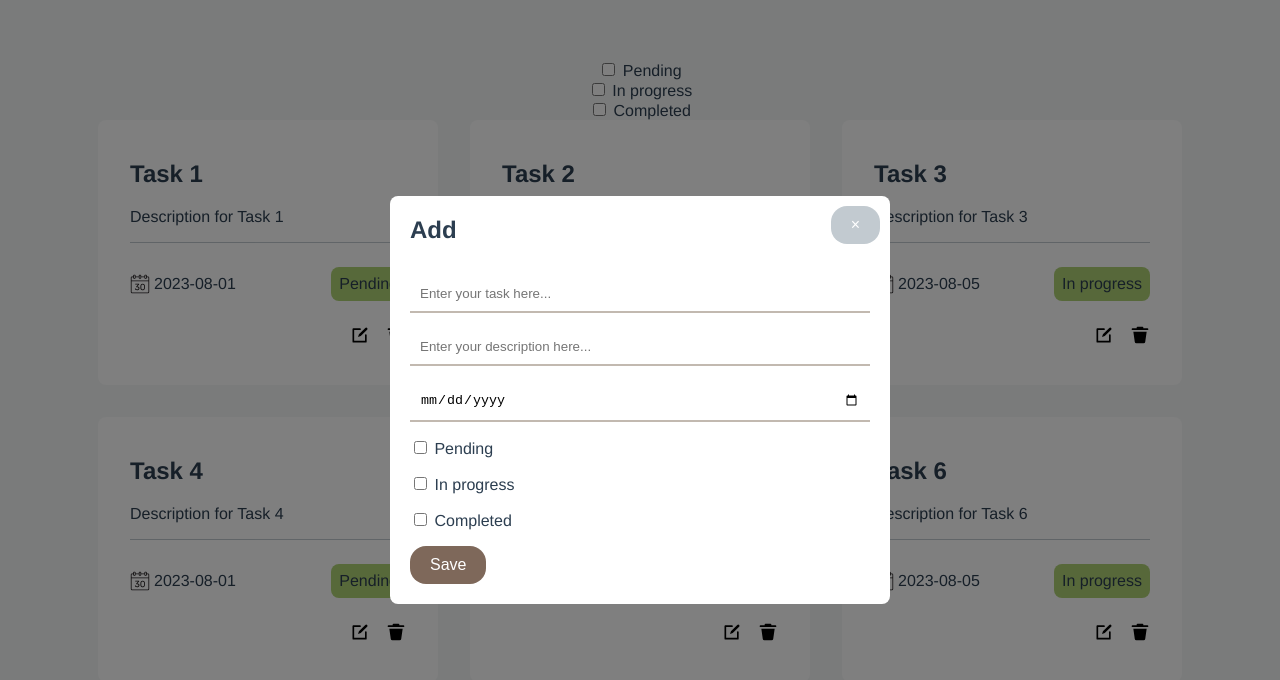
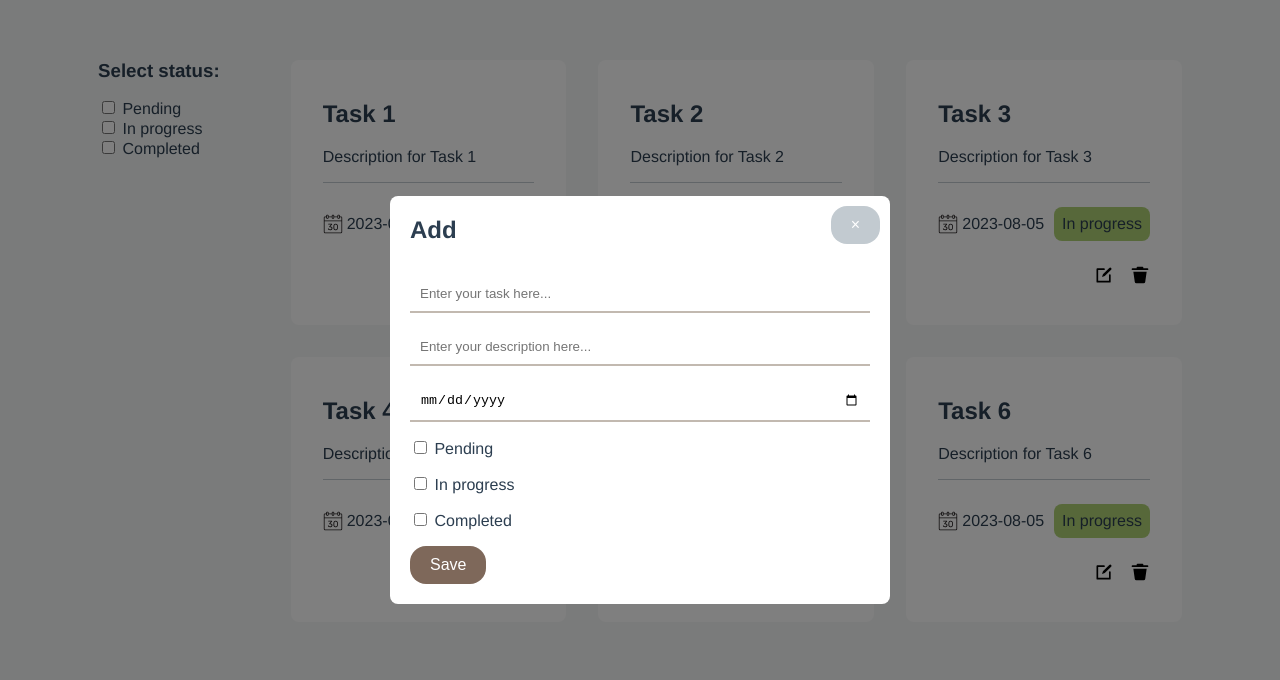
Before and after one commit to JAIOMP/Task-Manager, a Vue app: page / in a window 1280 px wide. Shown: the top 680 px of the page. Built offline with nearby package versions, Linux system fonts and the light colour scheme.

Commit message:
feat: add filters functionality and fix ui

```diff
--- a/src/components/TaskFilter.vue
+++ b/src/components/TaskFilter.vue
@@ -1,20 +1,44 @@
 <script setup lang="ts">
+import { ref, withDefaults, defineProps } from 'vue'
 import TaskStatus from './TaskStatus.vue'
+import Heading from './atoms/Heading.vue'
+
+interface Props {
+  setFilters: Function
+}
+
+const props = withDefaults(defineProps<Props>(), {
+  setFilters: () => {}
+})
+
+const filters = ref<string[]>([])
 
 function setFilter(event: Event) {
-  console.log(event)
+  const target = event.target as HTMLInputElement
+
+  if(target.checked) {
+    filters.value.push(target.value)
+    props.setFilters(filters.value)
+  }
 }
 
 </script>
 
 <template>
-  <TaskStatus
-    :isFilter="true"
-    :setFilter="setFilter"
-  />
+  <div class="todo__task-filter">
+    <Heading tag="h3">Select status: </Heading>
+    <TaskStatus
+      :isFilter="true"
+      :setFilter="setFilter"
+    />
+  </div>
 </template>
 
-
-<style>
-
+<style scoped>
+.todo__task-filter {
+  width: 176px;
+  display: flex;
+  flex-direction: column;
+  align-items: flex-start;
+}
 </style>
--- a/src/components/TaskList.vue
+++ b/src/components/TaskList.vue
@@ -1,51 +1,14 @@
 <script setup lang="ts">
-import { ref } from 'vue';
+import { Task } from '@/configs/types';
+import { withDefaults, defineProps } from 'vue'
 
-const tasks = ref<any[]>([
-    {
-      id: 1,
-      title: 'Task 1',
-      description: 'Description for Task 1',
-      dueDate: '2023-08-01',
-      status: 'Pending',
-    },
-    {
-      id: 2,
-      title: 'Task 2',
-      description: 'Description for Task 2',
-      dueDate: '2023-08-05',
-      status: 'Completed',
-    },
-    {
-      id: 3,
-      title: 'Task 3',
-      description: 'Description for Task 3',
-      dueDate: '2023-08-05',
-      status: 'In progress',
-    },
-    {
-      id: 4,
-      title: 'Task 4',
-      description: 'Description for Task 4',
-      dueDate: '2023-08-01',
-      status: 'Pending',
-    },
-    {
-      id: 5,
-      title: 'Task 5',
-      description: 'Description for Task 5',
-      dueDate: '2023-08-05',
-      status: 'Completed',
-    },
-    {
-      id: 6,
-      title: 'Task 6',
-      description: 'Description for Task 6',
-      dueDate: '2023-08-05',
-      status: 'In progress',
-    },
+interface Props {
+  tasks: Task[]
+}
 
-])
+withDefaults(defineProps<Props>(), {
+  tasks: () => []
+})
 
 </script>
 <template>
@@ -80,6 +43,7 @@ const tasks = ref<any[]>([
   display: grid;
   grid-template-columns: repeat(3, 1fr);
   gap: 32px;
+  width: 100%;
 }
 
 .todo__task-card {
--- a/src/components/TaskManager.vue
+++ b/src/components/TaskManager.vue
@@ -1,16 +1,87 @@
 <script setup lang="ts">
+import { computed, ref } from 'vue';
 import TaskList from './TaskList.vue';
 import TaskFilter from './TaskFilter.vue';
 import UpdateTask from './UpdateTask.vue'
+import { Status, Task } from '@/configs/types';
 
+const initTasks: Task[] = [
+    {
+      id: 1,
+      title: 'Task 1',
+      description: 'Description for Task 1',
+      dueDate: '2023-08-01',
+      status: 'Pending',
+    },
+    {
+      id: 2,
+      title: 'Task 2',
+      description: 'Description for Task 2',
+      dueDate: '2023-08-05',
+      status: 'Completed',
+    },
+    {
+      id: 3,
+      title: 'Task 3',
+      description: 'Description for Task 3',
+      dueDate: '2023-08-05',
+      status: 'In progress',
+    },
+    {
+      id: 4,
+      title: 'Task 4',
+      description: 'Description for Task 4',
+      dueDate: '2023-08-01',
+      status: 'Pending',
+    },
+    {
+      id: 5,
+      title: 'Task 5',
+      description: 'Description for Task 5',
+      dueDate: '2023-08-05',
+      status: 'Completed',
+    },
+    {
+      id: 6,
+      title: 'Task 6',
+      description: 'Description for Task 6',
+      dueDate: '2023-08-05',
+      status: 'In progress',
+    },
+]
+const statuses = ref<Status[]>([])
+
+const tasks = computed(() => {
+  if(statuses.value.length > 0) {
+    for(const status of statuses.value) {
+      console.log(status, initTasks.filter((task) => task.status === status))
+      return initTasks.filter((task) => task.status === status)
+    }
+  }
+   return initTasks
+})
+
+function setFilters(filters: Status[]) {
+  statuses.value = filters
+}
 </script>
 
 <template>
-  <TaskFilter />
-  <TaskList />
-  <UpdateTask />
+  <div class="todo__task-manager">
+    <TaskFilter
+      :setFilters="setFilters"
+    />
+    <TaskList
+      :tasks="tasks"
+    />
+    <UpdateTask />
+  </div>
 </template>
 
 
-<style>
+<style scoped>
+.todo__task-manager {
+  display: flex;
+  column-gap: 48px;
+}
 </style>
--- a/src/components/TaskStatus.vue
+++ b/src/components/TaskStatus.vue
@@ -1,8 +1,7 @@
 <script setup lang="ts">
 import { ref, withDefaults, defineProps } from 'vue';
 import Checkbox from './atoms/Checkbox.vue'
-
-type Status = 'Pending' | 'In progress' | 'Completed';
+import { Status } from '@/configs/types';
 
 const TASK_STATUS = {
   pending: 'Pending',
@@ -39,7 +38,7 @@ function updateStatus(status: Status, event: Event | undefined) {
   <div v-for="(label, status) in TASK_STATUS" :key="status" class="todo__task-status">
       <Checkbox
         :label="label"
-        :value="status"
+        :value="label"
         :checked="selectedStatus === status as Status"
         :change="(event?: Event) => updateStatus(status as Status, event)"
       />
--- a/src/components/atoms/Heading.vue
+++ b/src/components/atoms/Heading.vue
@@ -1,7 +1,7 @@
 <script setup lang="ts">
 import { withDefaults, defineProps } from 'vue';
 
-type Tag = 'h1' | 'h2' | 'p'
+type Tag = 'h1' | 'h2' | 'h3' | 'p'
 
 interface Props {
   tag: Tag
```
Also changed, not shown: src/components/UpdateTask.vue (+2 -11 lines), src/configs/types/index.d.ts (added, +9 -0 lines).
